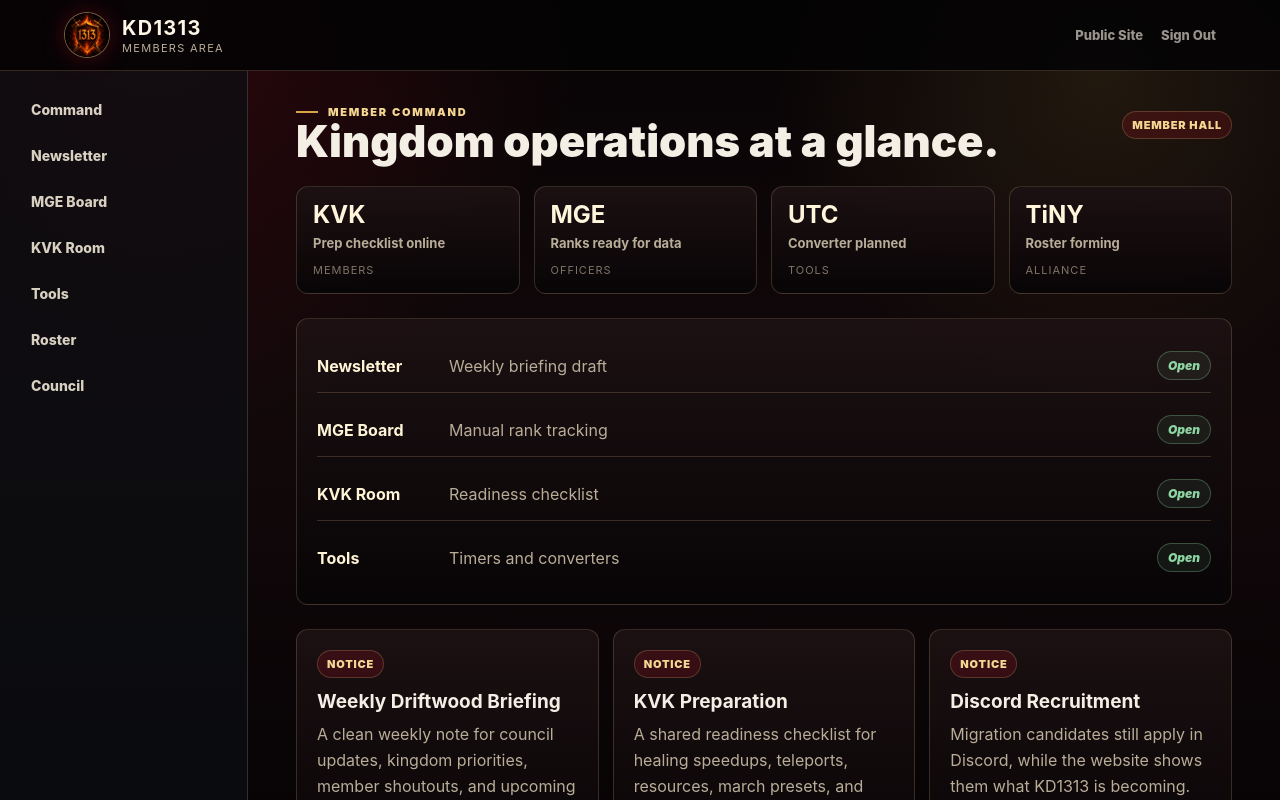
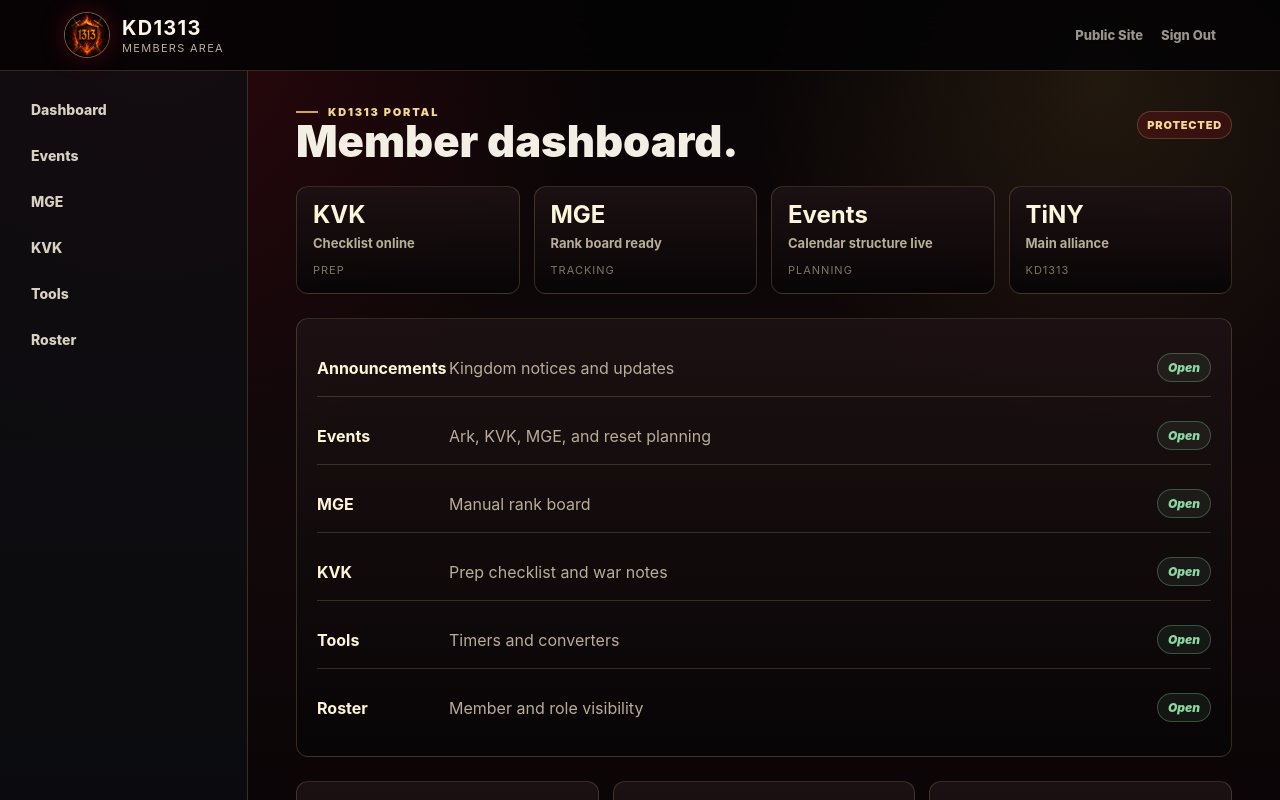
Before and after one commit to Ficter/kd1313-site, a Next.js app: page /members in a window 1280 px wide. Shown: the top 800 px of the page. Built offline with nearby package versions, Linux system fonts and the light colour scheme.

Commit message:
Simplify KD1313 portal experience

```diff
--- a/app/globals.css
+++ b/app/globals.css
@@ -186,7 +186,7 @@ h3{font-size:19px;margin-bottom:9px}
 }
 .signal{border:1px solid var(--line);background:rgba(255,255,255,.045);border-radius:10px;padding:14px}
 .signal b{display:block;color:var(--gold-2);font-size:16px}.signal span{font-size:12px;color:var(--muted)}
-section,.page{padding:74px clamp(18px,5vw,72px)}
+section,.page{padding:56px clamp(18px,5vw,72px)}
 .section-head{display:flex;align-items:flex-end;justify-content:space-between;gap:24px;margin-bottom:24px}
 .grid-3{display:grid;grid-template-columns:repeat(3,minmax(0,1fr));gap:14px}
 .grid-4{display:grid;grid-template-columns:repeat(4,minmax(0,1fr));gap:14px}
@@ -210,7 +210,7 @@ section,.page{padding:74px clamp(18px,5vw,72px)}
   grid-template-columns:120px minmax(0,1fr) auto;
   gap:12px;
   align-items:center;
-  padding:12px 0;
+  padding:14px 0;
   border-bottom:1px solid var(--line);
 }
 .module-row:last-child{border-bottom:0}
--- a/app/members/page.tsx
+++ b/app/members/page.tsx
@@ -2,10 +2,12 @@ import { MemberShell } from "@/components/MemberShell";
 import { notices } from "@/lib/data";
 
 const ops = [
-  ["Newsletter", "Weekly briefing draft", "/members/newsletter"],
-  ["MGE Board", "Manual rank tracking", "/members/mge"],
-  ["KVK Room", "Readiness checklist", "/members/kvk"],
-  ["Tools", "Timers and converters", "/members/tools"]
+  ["Announcements", "Kingdom notices and updates", "/members/newsletter"],
+  ["Events", "Ark, KVK, MGE, and reset planning", "/events"],
+  ["MGE", "Manual rank board", "/members/mge"],
+  ["KVK", "Prep checklist and war notes", "/members/kvk"],
+  ["Tools", "Timers and converters", "/members/tools"],
+  ["Roster", "Member and role visibility", "/members/roster"]
 ];
 
 export default function MembersPage() {
@@ -13,16 +15,16 @@ export default function MembersPage() {
     <MemberShell>
       <div className="dash-title">
         <div>
-          <div className="eyebrow">Member Command</div>
-          <h1>Kingdom operations at a glance.</h1>
+          <div className="eyebrow">KD1313 Portal</div>
+          <h1>Member dashboard.</h1>
         </div>
-        <span className="tag">Member Hall</span>
+        <span className="tag">Protected</span>
       </div>
       <div className="grid-4">
-        <div className="status"><strong>KVK</strong><span>Prep checklist online</span><small>Members</small></div>
-        <div className="status"><strong>MGE</strong><span>Ranks ready for data</span><small>Officers</small></div>
-        <div className="status"><strong>UTC</strong><span>Converter planned</span><small>Tools</small></div>
-        <div className="status"><strong>TiNY</strong><span>Roster forming</span><small>Alliance</small></div>
+        <div className="status"><strong>KVK</strong><span>Checklist online</span><small>Prep</small></div>
+        <div className="status"><strong>MGE</strong><span>Rank board ready</span><small>Tracking</small></div>
+        <div className="status"><strong>Events</strong><span>Calendar structure live</span><small>Planning</small></div>
+        <div className="status"><strong>TiNY</strong><span>Main alliance</span><small>KD1313</small></div>
       </div>
       <section style={{ padding: "24px 0 0" }}>
         <div className="module">
--- a/components/MemberShell.tsx
+++ b/components/MemberShell.tsx
@@ -2,13 +2,12 @@ import Image from "next/image";
 import Link from "next/link";
 
 const links = [
-  ["Command", "/members"],
-  ["Newsletter", "/members/newsletter"],
-  ["MGE Board", "/members/mge"],
-  ["KVK Room", "/members/kvk"],
+  ["Dashboard", "/members"],
+  ["Events", "/events"],
+  ["MGE", "/members/mge"],
+  ["KVK", "/members/kvk"],
   ["Tools", "/members/tools"],
-  ["Roster", "/members/roster"],
-  ["Council", "/members/council"]
+  ["Roster", "/members/roster"]
 ];
 
 export function MemberShell({ children }: { children: React.ReactNode }) {
--- a/components/PublicNav.tsx
+++ b/components/PublicNav.tsx
@@ -13,9 +13,7 @@ export function PublicNav() {
       </Link>
       <div className="nav-links">
         <Link href="/">Home</Link>
-        <Link href="/alliances">Alliances</Link>
         <Link href="/rules">Rules</Link>
-        <Link href="/events">Events</Link>
         <Link href="/login">Members</Link>
       </div>
       <Link className="btn" href={process.env.NEXT_PUBLIC_DISCORD_INVITE_URL || "https://discord.gg/"}>
--- a/lib/data.ts
+++ b/lib/data.ts
@@ -1,13 +1,13 @@
 export const alliances = [
-  { tag: "TiNY", name: "Tiddies N' Yams", role: "Primary kingdom alliance", focus: "The main banner for KD1313: war activity, kingdom culture, KVK presence, and leadership coordination." },
-  { tag: "Open", name: "Support Wing", role: "Expansion slot", focus: "A future home for reinforcements, event support, farms, and players growing into main-alliance standards." },
-  { tag: "Open", name: "Academy Wing", role: "Growth slot", focus: "A planned onboarding space for newer governors, returning players, farms, and structured daily development." }
+  { tag: "TiNY", name: "Tiddies N' Yams", role: "Primary kingdom alliance", focus: "Main alliance for KD1313 leadership, KVK activity, events, and kingdom coordination." },
+  { tag: "1313", name: "Support Wing", role: "Secondary structure", focus: "Space for farms, support accounts, growth players, and kingdom event coverage." },
+  { tag: "1313", name: "Academy Wing", role: "Growth structure", focus: "Future onboarding lane for newer governors and returning players." }
 ];
 
 export const notices = [
-  { title: "Weekly Driftwood Briefing", text: "A clean weekly note for council updates, kingdom priorities, member shoutouts, and upcoming events." },
-  { title: "KVK Preparation", text: "A shared readiness checklist for healing speedups, teleports, resources, march presets, and rally response." },
-  { title: "Discord Recruitment", text: "Migration candidates still apply in Discord, while the website shows them what KD1313 is becoming." }
+  { title: "Announcements", text: "Use this space for kingdom-wide updates that should not disappear in Discord chat." },
+  { title: "KVK Preparation", text: "Keep readiness notes, checklists, and rally instructions in one predictable place." },
+  { title: "Discord Recruitment", text: "Migration candidates apply through Discord. The website stays as the clean public front door." }
 ];
 
 export const mgeRows = [
```
Also changed, not shown: app/page.tsx (+20 -20 lines).
